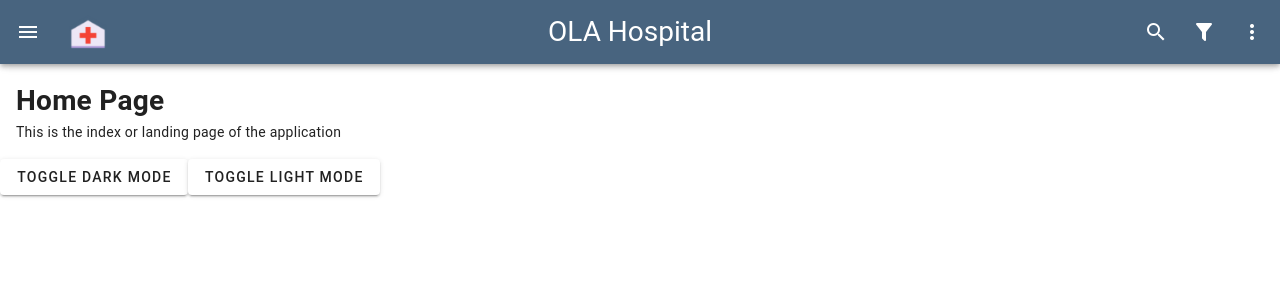
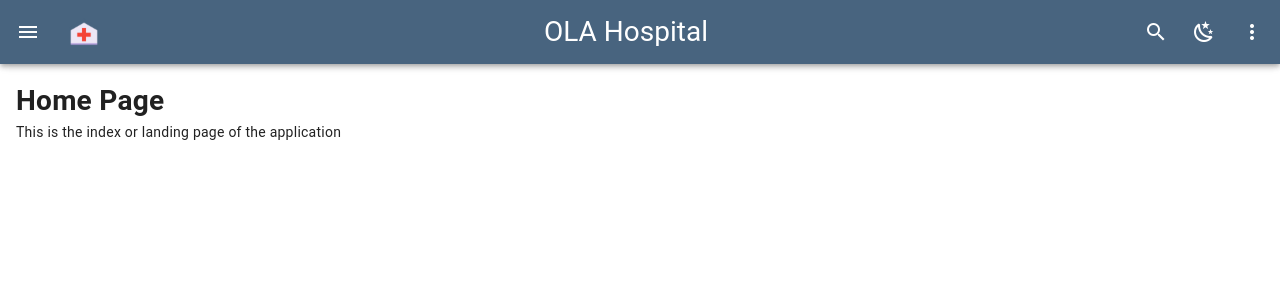
Before and after one commit to gsmarttek/nuxt-vuetify-app, a Nuxt app: page / in a window 1280 px wide. Shown: the top 300 px of the page. Built offline with nearby package versions, Linux system fonts and the light colour scheme.

Commit message:
Light and dark mode Icons added

```diff
--- a/layouts/default.vue
+++ b/layouts/default.vue
@@ -7,7 +7,7 @@
       ></v-app-bar-nav-icon>
 
       <NuxtLink to="/">
-        <v-avatar rounded="0" class="ml-4">
+        <v-avatar rounded="0" size="small" class="ml-4">
           <v-img alt="John" src="/img/favicon-3.png"></v-img>
         </v-avatar>
       </NuxtLink>
@@ -24,32 +24,24 @@
 
       <template v-if="$vuetify.display.mdAndUp">
         <v-btn icon="mdi-magnify" variant="text"></v-btn>
+      </template>
 
-        <v-btn icon="mdi-filter" variant="text"></v-btn>
-      </template>
+      <v-btn @click="toggleTheme" icon>
+        <v-icon>{{ themeIcon }}</v-icon>
+      </v-btn>
 
       <v-btn icon="mdi-dots-vertical" variant="text"></v-btn>
     </v-app-bar>
 
     <v-navigation-drawer v-model="drawer" temporary>
-      <v-list v-model:opened="open">
+      <v-list>
         <v-list-item prepend-icon="mdi-home" title="Home"></v-list-item>
-
-        <v-list-group value="Users">
-          <template v-slot:activator="{ props }">
-            <v-list-item
-              v-bind="props"
-              prepend-icon="mdi-account-circle"
-              title="Users"
-            ></v-list-item>
-          </template>
-        </v-list-group>
 
         <v-list-group value="Admin">
           <template v-slot:activator="{ props }">
             <v-list-item
               v-bind="props"
-              prepend-icon="mdi-account-circle"
+              prepend-icon="mdi-shield-account"
               title="Admin"
             ></v-list-item>
           </template>
@@ -67,7 +59,7 @@
           <template v-slot:activator="{ props }">
             <v-list-item
               v-bind="props"
-              prepend-icon="mdi-account-circle"
+              prepend-icon="mdi-text-box-edit"
               title="Actions"
             ></v-list-item>
           </template>
@@ -88,8 +80,9 @@
 </template>
 
 <script setup>
+import { useTheme } from "vuetify";
+
 const drawer = ref(false);
-const open = ref(["Users"]);
 
 const admins = ref([
   ["Management", "mdi-account-multiple-outline"],
@@ -102,4 +95,15 @@ const cruds = ref([
   ["Update", "mdi-update"],
   ["Delete", "mdi-delete"],
 ]);
+
+const theme = useTheme();
+
+const themeIcon = computed(() =>
+  theme.global.name.value === "dark" ? "mdi-weather-sunny" : "mdi-weather-night"
+);
+
+const toggleTheme = () => {
+  theme.global.name.value =
+    theme.global.name.value === "dark" ? "light" : "dark";
+};
 </script>
--- a/pages/index.vue
+++ b/pages/index.vue
@@ -4,22 +4,5 @@
       <h1>Home Page</h1>
       <p>This is the index or landing page of the application</p>
     </v-card-text>
-
-    <v-btn @click="toggleDarkMode"> Toggle Dark Mode </v-btn>
-    <v-btn @click="toggleLightMode"> Toggle Light Mode </v-btn>
   </v-main>
 </template>
-
-<script setup>
-import { useTheme } from "vuetify";
-
-const theme = useTheme();
-
-const toggleDarkMode = () => {
-  theme.global.name.value = "dark";
-};
-
-const toggleLightMode = () => {
-  theme.global.name.value = "light";
-};
-</script>
```
